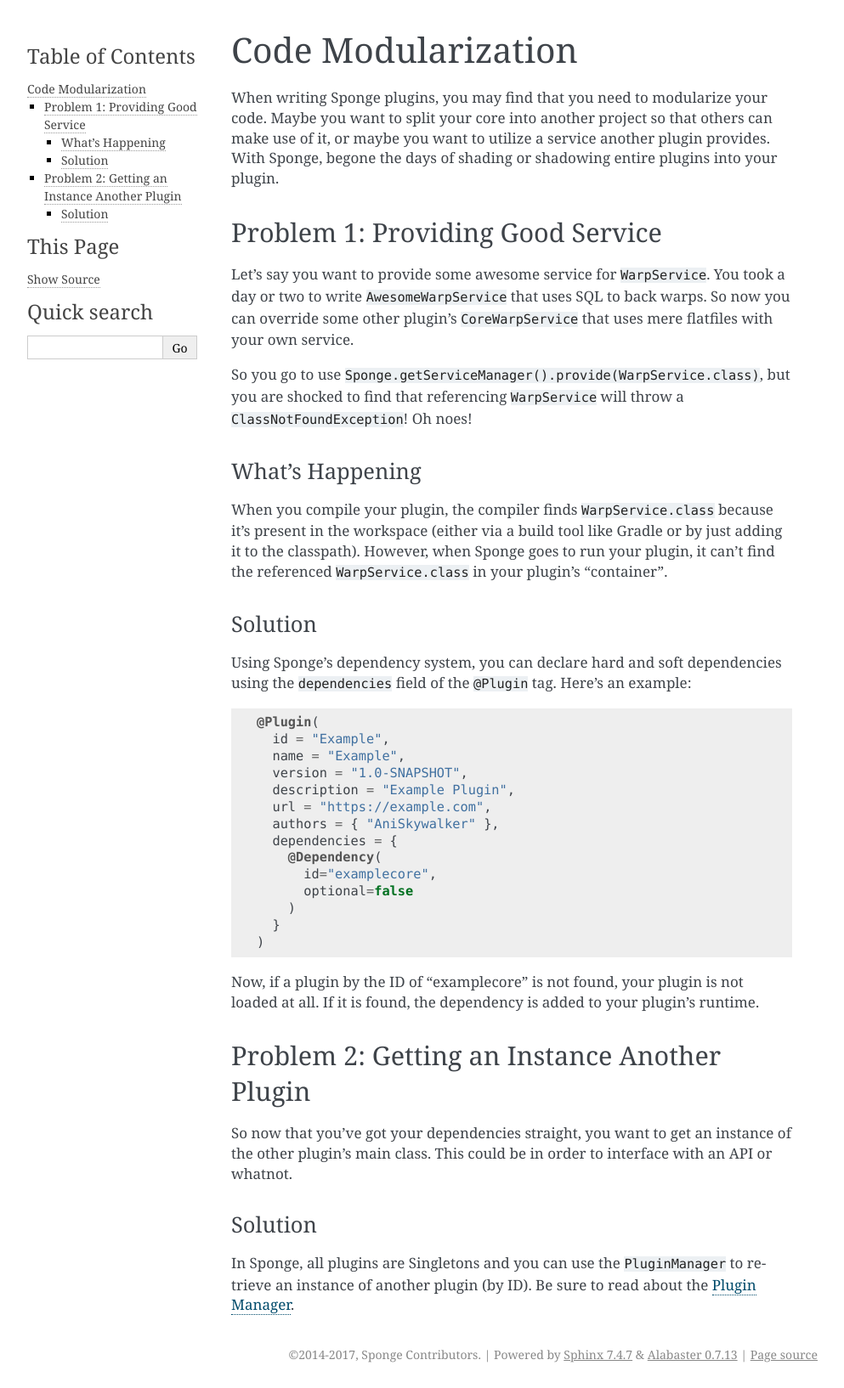
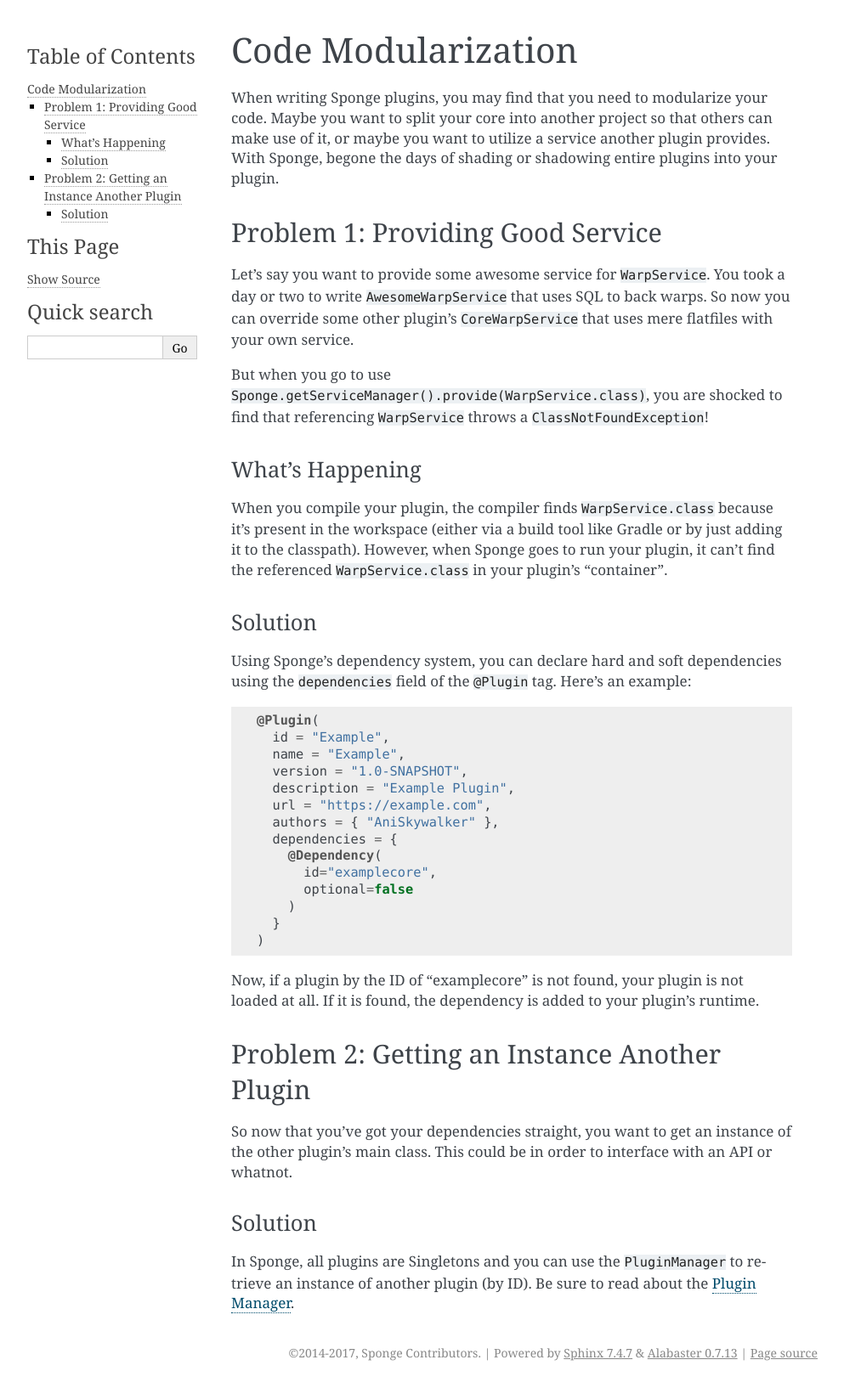
Before and after one commit to SpongePowered/SpongeDocs, a Sphinx documentation site: the page built from source/plugin/modularization.rst, in a window 1280 px wide. Shown: the whole page at 85% size, without its empty margins (148-1141 px from the left). Built offline with Sphinx 7.4.7, drawn with Linux system fonts in a browser that asks for light colours; pages that are not in the unit, such as notebooks, are missing from menus.

Commit message:
Inscrutable kills my writing style.

```diff
--- a/source/plugin/modularization.rst
+++ b/source/plugin/modularization.rst
@@ -13,8 +13,8 @@
 ``AwesomeWarpService`` that uses SQL to back warps. So now you can override some other plugin's ``CoreWarpService`` that
 uses mere flatfiles with your own service.
 
-So you go to use ``Sponge.getServiceManager().provide(WarpService.class)``, but you are shocked to find that referencing
-``WarpService`` will throw a ``ClassNotFoundException``! Oh noes!
+But when you go to use ``Sponge.getServiceManager().provide(WarpService.class)``, you are shocked to find that referencing
+``WarpService`` throws a ``ClassNotFoundException``!
 
 What's Happening
 ~~~~~~~~~~~~~~~~
```
